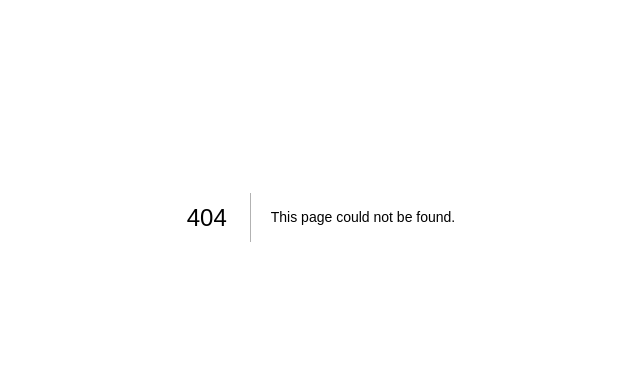
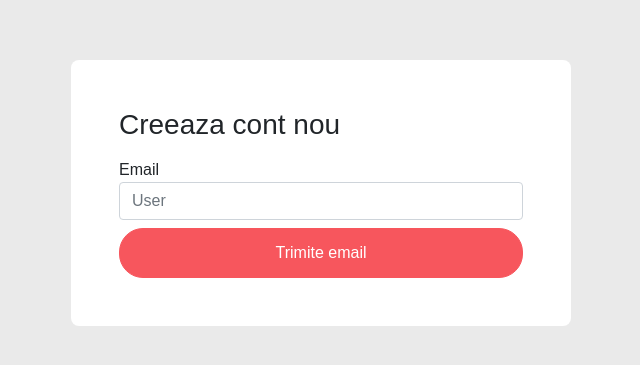
Before and after one commit to mediabit-ro/wp-psymep, a Next.js app: page /register in a window 1280 px wide. Before the commit this address had no page. Shown: the part 183-548 px from the top of the page, without its empty margins (319-959 px from the left). Built offline with nearby package versions, Linux system fonts and the light colour scheme.

Commit message:
register page

```diff
--- /dev/null
+++ b/pages/register.js
@@ -0,0 +1,126 @@
+import Head from "next/head";
+import Router from "next/router";
+import fetch from "isomorphic-unfetch";
+import React, { useState } from "react";
+import { login } from "../utils/auth";
+import Link from "next/link";
+
+function ValidateEmail(mail) {
+	if (/^\w+([\.-]?\w+)*@\w+([\.-]?\w+)*(\.\w{2,3})+$/.test(mail)) {
+		return true;
+	}
+	return false;
+}
+
+export default function Login() {
+	const [email, setEmail] = useState("");
+	const [password1, setPassword1] = useState("");
+	const [password2, setPassword2] = useState("");
+	const [error1, setError1] = useState(false);
+	const [error2, setError2] = useState(false);
+	const [error3, setError3] = useState(false);
+	const [step2, setStep2] = useState(false);
+	const [step3, setStep3] = useState(false);
+	const checkEmailHandler = () => {
+		// setError1("Emailul este deja folosit.");
+		if (!ValidateEmail(email)) {
+			setError1("Emailul nu este valid");
+		} else {
+			setStep2(true);
+			setError1("");
+		}
+	};
+
+	const createAccountHandler = () => {
+		console.log(password1.length);
+		if (password1.length < 7) {
+			setError2("Parola trebuie sa aiba minim 6 caractere");
+		} else if (password1 !== password2) {
+			setError2("");
+			setError3("Parolele nu coincid");
+		} else {
+			setStep2(false);
+			setStep3(true);
+		}
+	};
+
+	return (
+		<>
+			<Head>
+				<title>{process.env.NAME} | Login</title>
+			</Head>
+			<div className='bg-light'>
+				<div className='container d-flex justify-content-center align-items-center vh-100'>
+					<div
+						className='p-5 mb-5 bg-white rounded-lg'
+						style={{ maxWidth: "100%", width: "500px" }}>
+						<div className='h3 mb-3'>
+							{step3 ? "Contul a fost creat" : "Creeaza cont nou"}
+						</div>
+						{!step3 && (
+							<div className='form-group'>
+								<label>Email</label>
+								<input
+									value={email}
+									onInput={(e) => setEmail(e.target.value)}
+									disabled={step2}
+									className='form-control'
+									type='text'
+									placeholder='User'
+								/>
+								<small className='form-text text-danger'>{error1}</small>
+							</div>
+						)}
+						{!step2 && !step3 && (
+							<button
+								// disabled={loading}
+								className='btn btn-primary w-100 mt-2'
+								onClick={checkEmailHandler}
+								type='submit'>
+								Trimite email
+							</button>
+						)}
+						{step2 && (
+							<>
+								<div className='form-group'>
+									<label>Password</label>
+									<input
+										className='form-control'
+										type='password'
+										onInput={(e) => setPassword1(e.target.value)}
+										placeholder='***'
+									/>
+									<small className='form-text text-danger'>{error2}</small>
+								</div>
+								<div className='form-group'>
+									<label>Confirm password</label>
+									<input
+										className='form-control'
+										type='password'
+										onInput={(e) => setPassword2(e.target.value)}
+										placeholder='***'
+									/>
+									<small className='form-text text-danger'>{error3}</small>
+								</div>
+								<button
+									// disabled={loading}
+									className='btn btn-primary w-100 mt-2'
+									onClick={createAccountHandler}
+									type='submit'>
+									Creeaza cont
+								</button>
+							</>
+						)}
+						{step3 && (
+							<div>
+								<Link href='/login'>
+									<a className='btn btn-primary px-5'>Autentifica-te</a>
+								</Link>
+							</div>
+						)}
+					</div>
+				</div>
+			</div>
+		</>
+	);
+}
```
Also changed, not shown: pages/login.js (+7 -0 lines).
